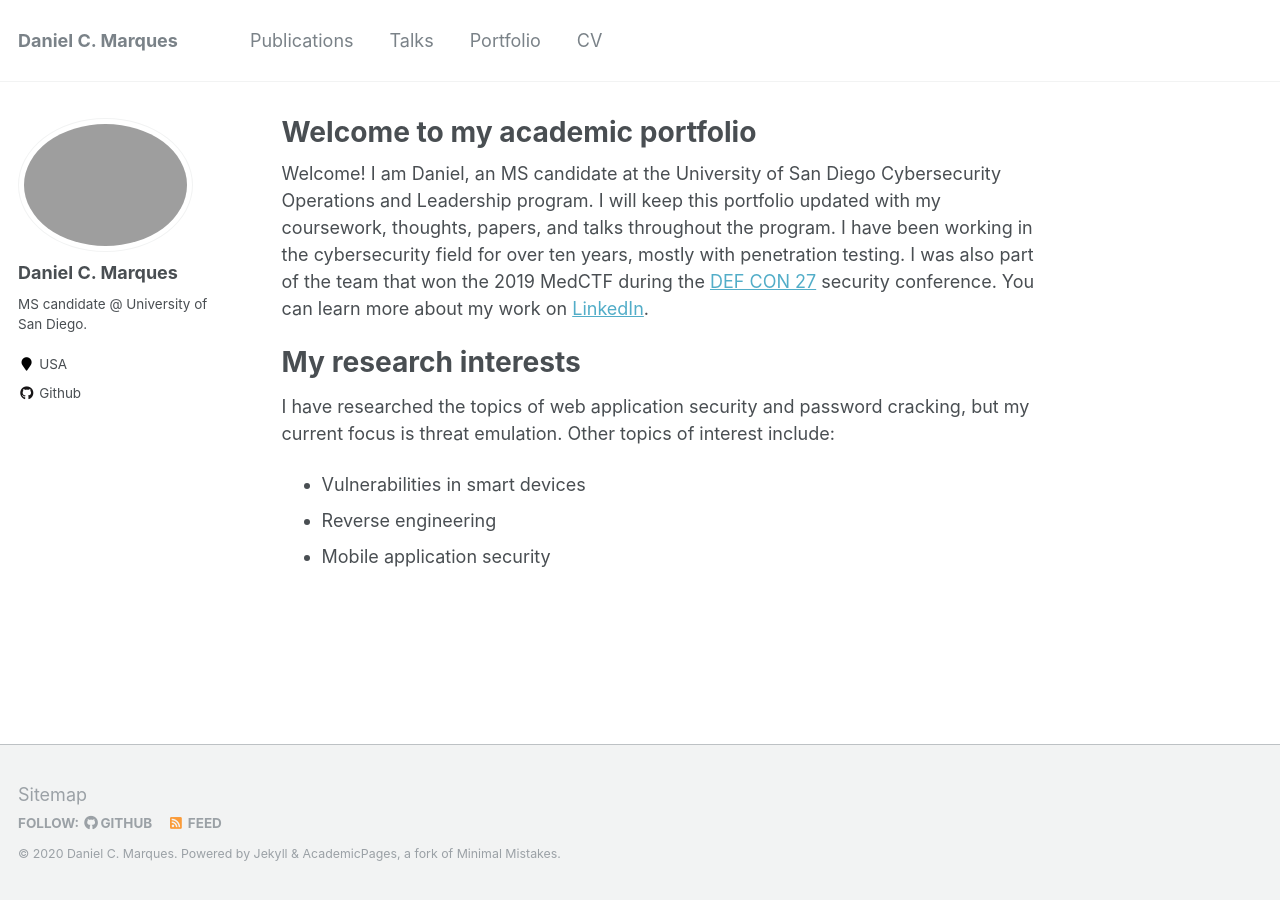
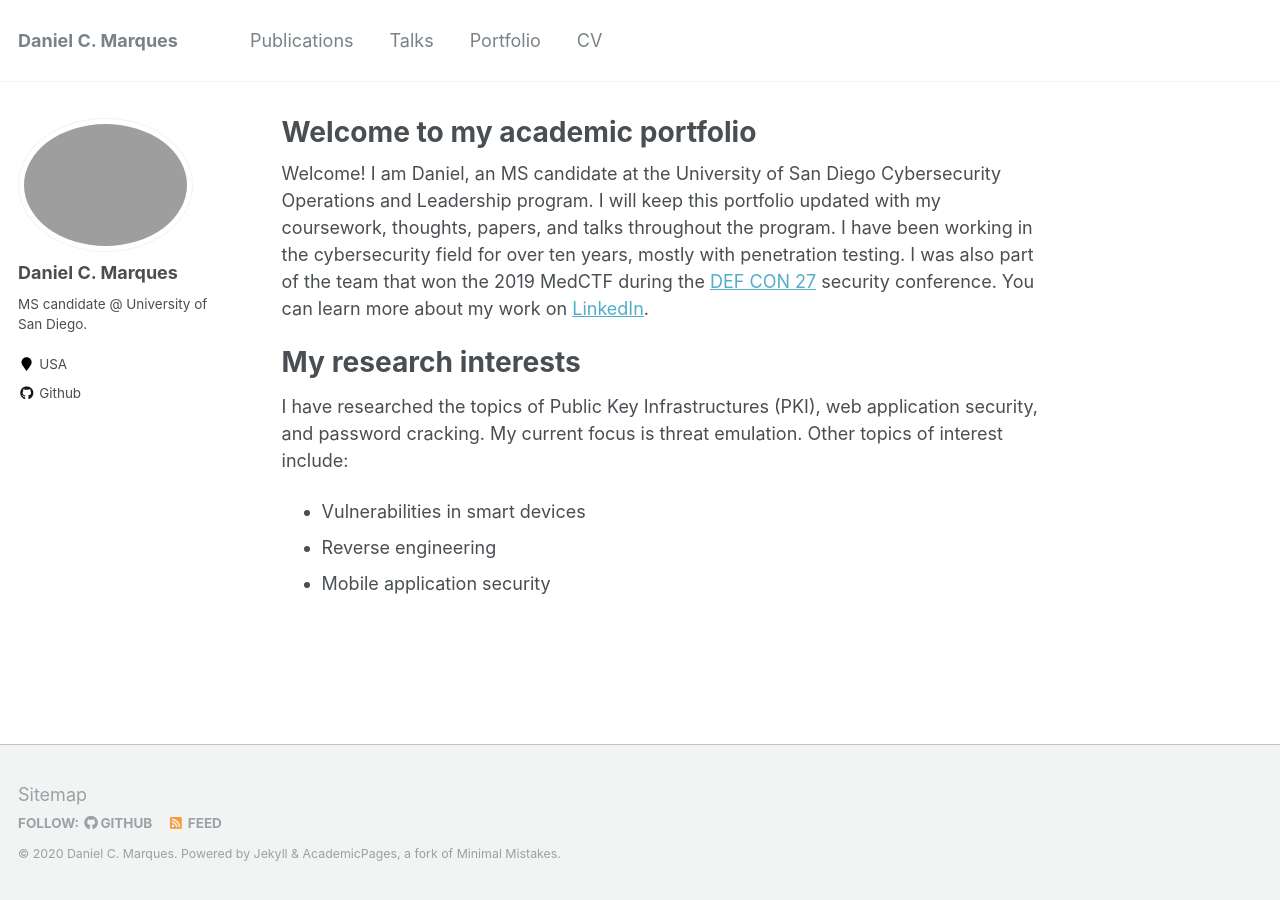
Before and after one commit to danielcmarques/danielcmarques.github.io, a Jekyll site: the page built from _pages/about.md, in a window 1280 px wide. Built offline with Jekyll 4.4.1, drawn with Linux system fonts in a browser that asks for light colours.

Commit message:
Update about, portfolio and publications

```diff
--- a/_pages/about.md
+++ b/_pages/about.md
@@ -12,7 +12,7 @@ Welcome! I am Daniel, an MS candidate at the University of San Diego Cybersecuri
 
 My research interests
 ======
-I have researched the topics of web application security and password cracking, but my current focus is threat emulation. Other topics of interest include:
+I have researched the topics of Public Key Infrastructures (PKI), web application security, and password cracking. My current focus is threat emulation. Other topics of interest include:
 * Vulnerabilities in smart devices
 * Reverse engineering
 * Mobile application security
--- a/_pages/portfolio.html
+++ b/_pages/portfolio.html
@@ -6,4 +6,3 @@ author_profile: true
 ---
 
 In progress
-=====
--- a/_pages/talks.html
+++ b/_pages/talks.html
@@ -15,4 +15,3 @@ author_profile: true
   {% include archive-single-talk.html %}
 {% endfor %} -->
 In progress
-======
```
Also changed, not shown: _pages/publications.md (+3 -1 lines).
